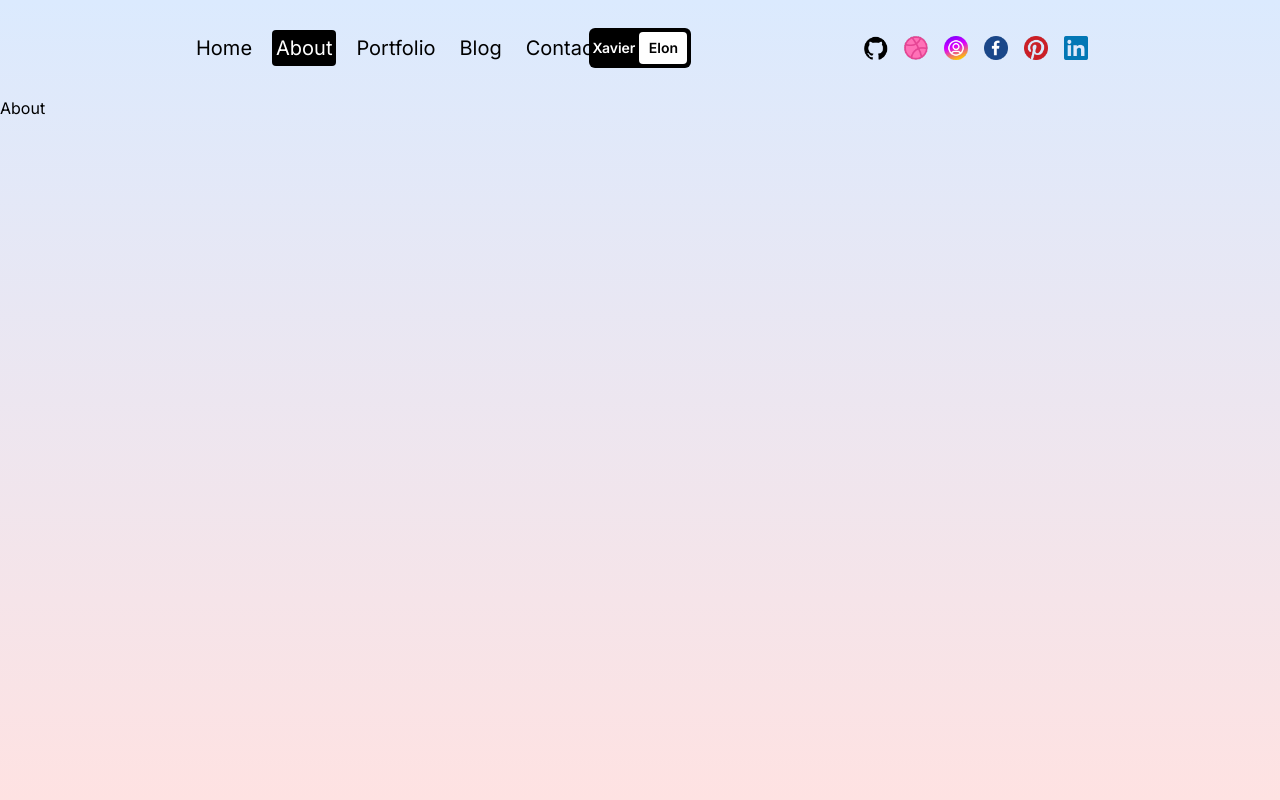
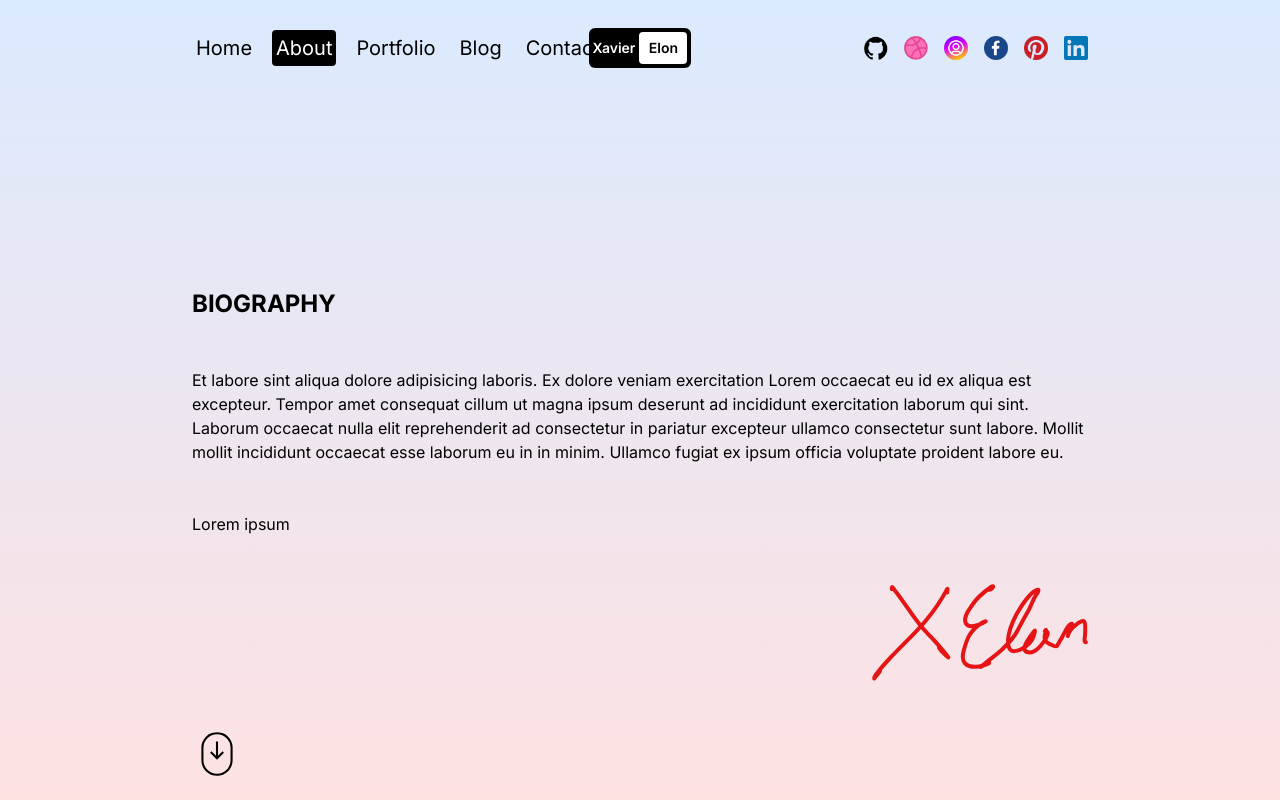
Before and after one commit to XavierElon/xavierelon-portfolio, a Next.js app: page /about in a window 1280 px wide. Built offline with nearby package versions, Linux system fonts and the light colour scheme.

Commit message:
framer motion for switching between pages

```diff
--- a/src/app/about/page.jsx
+++ b/src/app/about/page.jsx
@@ -1,9 +1,75 @@
+'use client'
 import { motion } from 'framer-motion'
 
 const AboutPage = () => {
   return (
     <motion.div className="h-full" initial={{ y: '-200vh' }} animate={{ y: '0%' }} transition={{ duration: 1 }}>
-      About
+      {/* CONTAINER */}
+      <div className="">
+        {/* TEXT CONTAINER  */}
+        <div className="p-4 sm:p-8 md:p-12 lg:p-20 xl:p-48 flex flex-col gap-24 md:gap-32 lg:gap-48 xl:gap-64">
+          {/* BIORGRAPHY CONTAINER  */}
+          <div className="flex flex-col gap-12 justify-center">
+            <h1 className="font-bold text-2xl">BIOGRAPHY</h1>
+            <p>Et labore sint aliqua dolore adipisicing laboris. Ex dolore veniam exercitation Lorem occaecat eu id ex aliqua est excepteur. Tempor amet consequat cillum ut magna ipsum deserunt ad incididunt exercitation laborum qui sint. Laborum occaecat nulla elit reprehenderit ad consectetur in pariatur excepteur ullamco consectetur sunt labore. Mollit mollit incididunt occaecat esse laborum eu in in minim. Ullamco fugiat ex ipsum officia voluptate proident labore eu.</p>
+
+            {/* BIOGRAPHY QUOTE  */}
+            <span>Lorem ipsum</span>
+
+            {/* BIOGRAPHY SIGN SVG */}
+            <div className="self-end">
+              <svg width="216" height="97" viewBox="0 0 216 97" fill="none" xmlns="http://www.w3.org/2000/svg">
+                <path d="M117.148 5.74221C120.263 5.63886 123.607 -0.165216 118.707 3.26196C111.934 7.99918 105.02 13.7308 100.467 20.6929C97.39 25.3984 90.6272 33.1303 93.922 39.5324C96.511 44.563 107.048 41.1005 110.423 39.2686C117.923 35.1984 110.792 38.085 107.349 40.5684C97.1982 47.8904 94.553 55.7526 91.502 67.5396C88.8646 77.7287 93.603 83.1417 103.858 82.8628C105.864 82.8082 119.047 80.1941 117 78.0156" stroke="#E51515" stroke-width="4" stroke-linecap="round" stroke-linejoin="round" />
+                <path
+                  d="M108.534 83.0215C108.534 83.0784 127.035 68.3683 129.405 66.0871C135.422 60.2939 140.912 55.2094 144.885 47.7322C148.629 40.6871 152.12 33.8034 156.233 26.9473C159.344 21.763 160.577 15.88 164.159 10.945C164.654 10.2623 168.029 5.11642 165.531 5.69448C159.636 7.05893 152.302 17.7276 149.253 22.3711C143.78 30.7066 138.544 41.3838 136.581 51.1972C135.733 55.4377 135.036 67.1661 141.589 67.1661C148.801 67.1661 158.424 60.2568 161.064 53.7288C161.261 53.2438 164.292 44.3011 162.154 47.1951C158.299 52.4141 144.857 68.5078 158.329 68.3907C165.923 68.3247 181.374 47.3145 173.7 47.3145C172.07 47.3145 172.982 47.3664 173.969 45.8858C174.261 45.4485 172.587 51.7019 172.552 53.1964C172.463 57.0348 174.594 58.7199 177.867 60.1621C178.996 60.6598 183.818 63.3945 184.901 61.9907C186.559 59.8408 188.223 56.0981 189.857 53.607C191.797 50.6505 195.463 40.2858 199.355 39.6911C202.028 39.2827 197.695 44.8426 197.051 47.4685C194.91 56.1877 195.466 50.3952 198.661 46.0732C199.922 44.3665 209.6 34.3988 212.192 37.52C213.86 39.5287 213.162 46.6825 213.162 49.1514C213.162 52.7864 211.383 58.1641 213.858 58.1641"
+                  stroke="#E51515"
+                  stroke-width="4"
+                  stroke-linecap="round"
+                  stroke-linejoin="round"
+                />
+                <path d="M19.8313 5.35551C19.8313 1.01482 20.4624 3.43251 23.0769 6.71141C34.6744 21.2566 43.4597 38.0224 56.9696 50.9322C63.6962 57.36 81.6437 78.7332 74.901 72.3223C71.9507 69.5171 68.7695 67.534 67.0022 63.7715" stroke="#E51515" stroke-width="4" stroke-linecap="round" stroke-linejoin="round" />
+                <path d="M75.2316 8.51363C75.2316 7.15976 76.0543 3.21253 74.827 5.55834C68.9809 16.7328 61.7532 27.0421 53.7125 36.731C39.253 54.1545 21.3697 68.588 7.33844 86.3002C6.00016 87.9896 2.22633 91.9766 2.22633 94.438C2.22633 94.4943 7.492 87.8933 7.99051 87.0175" stroke="#E51515" stroke-width="4" stroke-linecap="round" stroke-linejoin="round" />
+              </svg>
+            </div>
+
+            {/* BIOGRAPHY SCROLL SVG */}
+            <svg viewBox="0 0 24 24" fill="none" xmlns="http://www.w3.org/2000/svg" width={50} height={50}>
+              <path d="M5 15C5 16.8565 5.73754 18.6371 7.05029 19.9498C8.36305 21.2626 10.1435 21.9999 12 21.9999C13.8565 21.9999 15.637 21.2626 16.9498 19.9498C18.2625 18.6371 19 16.8565 19 15V9C19 7.14348 18.2625 5.36305 16.9498 4.05029C15.637 2.73754 13.8565 2 12 2C10.1435 2 8.36305 2.73754 7.05029 4.05029C5.73754 5.36305 5 7.14348 5 9V15Z" stroke="#000000" strokeWidth="1"></path>
+              <path d="M12 6V14" stroke="#000000" strokeWidth="1"></path>
+              <path d="M15 11L12 14L9 11" stroke="#000000" strokeWidth="1"></path>
+            </svg>
+          </div>
+          {/* SKILLS CONTAINER  */}
+          <div className="flex flex-col gap-12 justify-center">
+            {/* SKILLS TITLE */}
+            <div className="font-bold text-2xl">SKILLS</div>
+            {/* SKILLS LIST */}
+            <div className="flex gap-4 flex-wrap">
+              <div className="rounded p-2 text-sm cursor-pointer bg-black text-white hover:bg-white hover:text-black">JavaScript</div>
+              <div className="rounded p-2 text-sm cursor-pointer bg-black text-white hover:bg-white hover:text-black">TypeScript</div>
+              <div className="rounded p-2 text-sm cursor-pointer bg-black text-white hover:bg-white hover:text-black">React</div>
+              <div className="rounded p-2 text-sm cursor-pointer bg-black text-white hover:bg-white hover:text-black">NodeJS</div>
+              <div className="rounded p-2 text-sm cursor-pointer bg-black text-white hover:bg-white hover:text-black">NextJS</div>
+              <div className="rounded p-2 text-sm cursor-pointer bg-black text-white hover:bg-white hover:text-black">Tailwind CSS</div>
+              <div className="rounded p-2 text-sm cursor-pointer bg-black text-white hover:bg-white hover:text-black">Python</div>
+              <div className="rounded p-2 text-sm cursor-pointer bg-black text-white hover:bg-white hover:text-black">MongoDB</div>
+              <div className="rounded p-2 text-sm cursor-pointer bg-black text-white hover:bg-white hover:text-black">Angular</div>
+              <div className="rounded p-2 text-sm cursor-pointer bg-black text-white hover:bg-white hover:text-black">PostgreSQL</div>
+              <div className="rounded p-2 text-sm cursor-pointer bg-black text-white hover:bg-white hover:text-black">JavaScript</div>
+            </div>
+            {/* SKILL SCROLL SVG */}
+            <svg viewBox="0 0 24 24" fill="none" xmlns="http://www.w3.org/2000/svg" width={50} height={50}>
+              <path d="M5 15C5 16.8565 5.73754 18.6371 7.05029 19.9498C8.36305 21.2626 10.1435 21.9999 12 21.9999C13.8565 21.9999 15.637 21.2626 16.9498 19.9498C18.2625 18.6371 19 16.8565 19 15V9C19 7.14348 18.2625 5.36305 16.9498 4.05029C15.637 2.73754 13.8565 2 12 2C10.1435 2 8.36305 2.73754 7.05029 4.05029C5.73754 5.36305 5 7.14348 5 9V15Z" stroke="#000000" strokeWidth="1"></path>
+              <path d="M12 6V14" stroke="#000000" strokeWidth="1"></path>
+              <path d="M15 11L12 14L9 11" stroke="#000000" strokeWidth="1"></path>
+            </svg>
+          </div>
+          {/* EXPERIENCE CONTAINER  */}
+          <div className="">EXPERIENCE</div>
+        </div>
+        {/* SVG CONTAINER  */}
+        <div className="hidden"></div>
+      </div>
     </motion.div>
   )
 }
--- a/src/app/contact/page.jsx
+++ b/src/app/contact/page.jsx
@@ -1,3 +1,5 @@
+'use client'
+
 import { motion } from 'framer-motion'
 
 const ContactPage = () => {
--- a/src/app/portfolio/page.jsx
+++ b/src/app/portfolio/page.jsx
@@ -1,3 +1,5 @@
+'use client'
+
 import { motion } from 'framer-motion'
 
 const PortfolioPage = () => {
```
